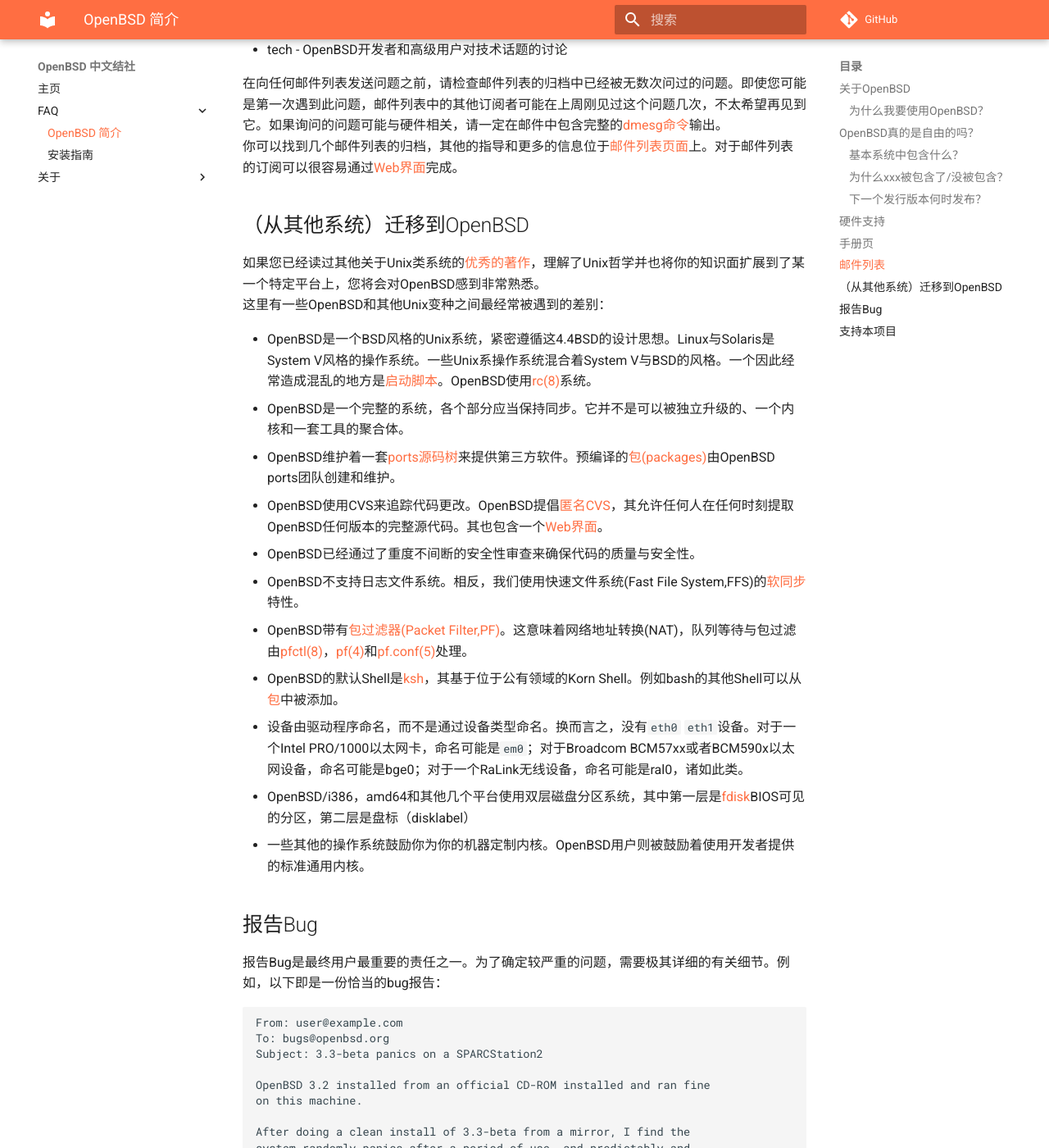
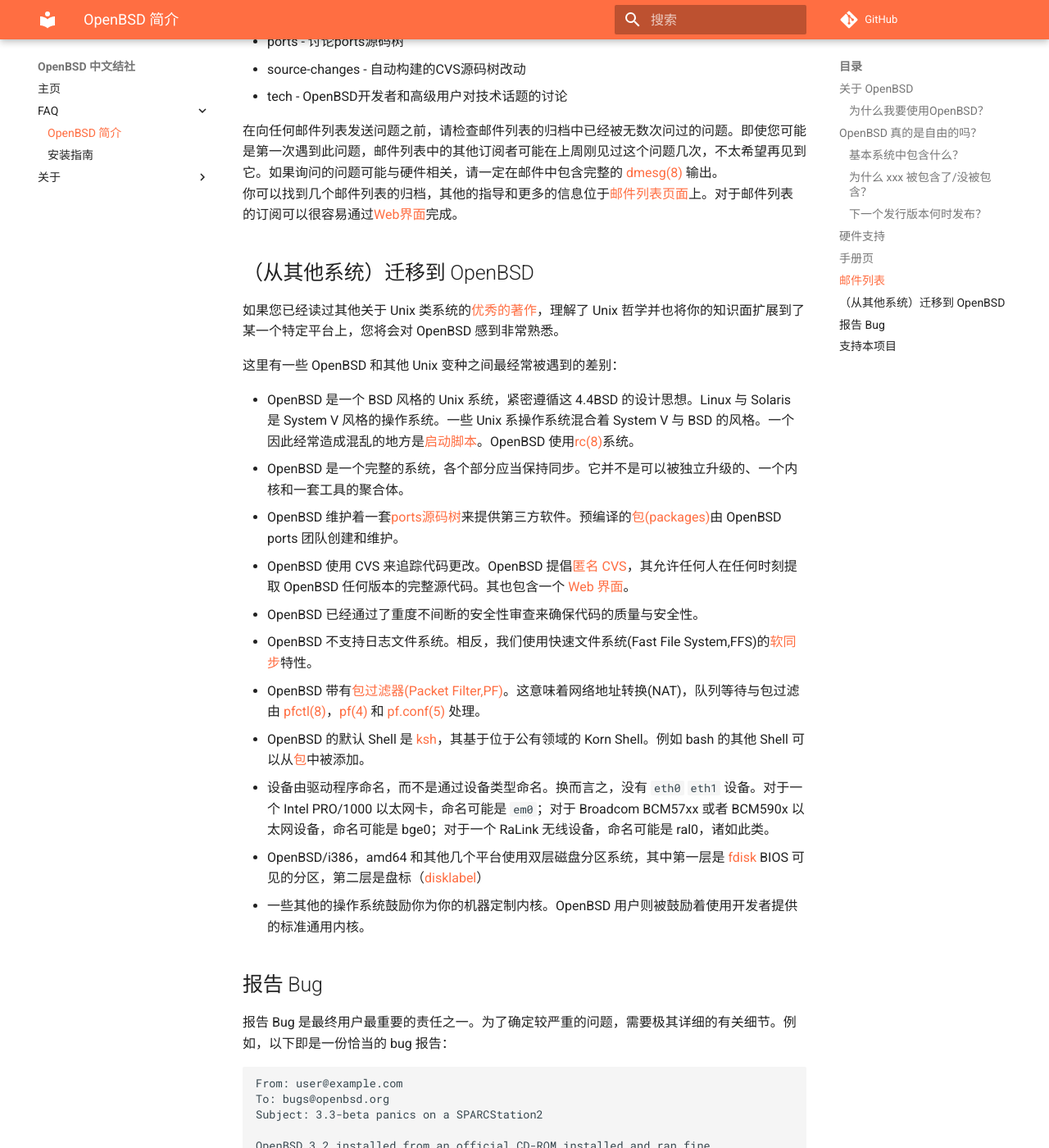
Before and after one commit to openbsd-zh-association/docs-openbsd-zh, an MkDocs documentation site: the page built from docs/openbsd-faq/faq1.md, in a window 1280 px wide and 1400 px high, scrolled down 3699 px. Shown: the whole window at 82% size. Built offline with MkDocs 1.6.1 and Material for MkDocs 9.7.7, drawn with Linux system fonts in a browser that asks for light colours; comment, search, counter and statistics services are not loaded; some of the changed text lies outside the part shown.

Commit message:
Update faq1.md
添加缺失的连接，并修改了排版格式

````diff
--- a/docs/openbsd-faq/faq1.md
+++ b/docs/openbsd-faq/faq1.md
@@ -66,19 +74,20 @@
 - [hier(7)](https://man.openbsd.org/hier) - 文件系统的结构
 - [man(1)](https://man.openbsd.org/man) - 显示手册页
 - [adduser(8)](https://man.openbsd.org/adduser) 以及 [rmuser(8)](https://man.openbsd.org/rmuser) - 添加和移除新用户
-- [reboot(8)](https://man.openbsd.org/reboot),[halt(8)](https://man.openbsd.org/halt) 以及 [shutdown(8)](https://man.openbsd.org/shutdown) 停止和重启系统
+- [reboot(8)](https://man.openbsd.org/reboot), [halt(8)](https://man.openbsd.org/halt) 以及 [shutdown(8)](https://man.openbsd.org/shutdown) 停止和重启系统
 - [syspatch(8)](https://man.openbsd.org/syspatch) - 应用安全和可靠性更新
-- [sysupgrade(8)](https://man.openbsd.org/sysupgrade) - 更新到下一个OpenBSD发行版或者一个更新的快照版
+- [sysupgrade(8)](https://man.openbsd.org/sysupgrade) - 更新到下一个 OpenBSD 发行版或者一个更新的快照版
 - [dmesg(8)](https://man.openbsd.org/dmesg) - 重新显示内核启动信息
 - [doas(1)](https://man.openbsd.org/doas) - 以另一个用户的身份运行命令
 - [tmux(1)](https://man.openbsd.org/tmux) - 终端复用器
 - [ifconfig(8)](https://man.openbsd.org/ifconfig) - 配置网络接口参数
-- [ftp(1)](https://man.openbsd.org/ftp) - 从网络上下载文件(支持FTP/HTTP/HTTPS协议)
+- [ftp(1)](https://man.openbsd.org/ftp) - 从网络上下载文件(支持 FTP/HTTP/HTTPS 协议)
 - [login.conf(5)](https://man.openbsd.org/login.conf) - 登陆配置文件的格式
-- [sendbug(1)](https://man.openbsd.org/sendbug) - 报告一个你找到的Bug
+- [sendbug(1)](https://man.openbsd.org/sendbug) - 报告一个你找到的 Bug
 
-全部的OpenBSD手册页可以在man.openbsd.org网站或man70.tgz文件中被找到。
-总之，如果您知道一个命令或者手册页的名字，你可以通过运行``man 命令``来阅读它。如果你不知道命令的名字，或者如果``man 命令``没有找到手册页，你可以通过运行``apropos 一些东西``或者``man -k 一些东西``来查找数据库，“一些东西”就是一个很可能在您要查找的手册页标题中出现的单词。
+全部的OpenBSD手册页可以在 [man.openbsd.org](https://man.openbsd.org/) 网站或 `man70.tgz` 文件中被找到。
+
+总之，如果您知道一个命令或者手册页的名字，你可以通过运行 ``man 命令`` 来阅读它。如果你不知道命令的名字，或者如果 ``man 命令`` 没有找到手册页，你可以通过运行 ``apropos 一些东西`` 或者 ``man -k 一些东西`` 来查找数据库，“一些东西”就是一个很可能在您要查找的手册页标题中出现的单词。
 
 ```
 $ apropos "time zone"
@@ -86,7 +95,9 @@
 zdump(8) - time zone dumper
 zic(8) - time zone compiler
 ```
-这些括号里面数字表示该手册页存在的章节。在一些情况下，您可能会遇到分散在不同章节中却有相同标识符的手册页。例如，假设您想要知道cron守护进程的配置文件格式。只要您知道您想要的手册页所在的章节，您可以运行``man n 命令``，其中n是手册章节序号。
+
+这些括号里面数字表示该手册页存在的章节。在一些情况下，您可能会遇到分散在不同章节中却有相同标识符的手册页。例如，假设您想要知道cron守护进程的配置文件格式。只要您知道您想要的手册页所在的章节，您可以运行 ``man n 命令``，其中n是手册章节序号。
+
 ```
 $ man -k cron
 cron(8) - clock daemon
@@ -96,7 +107,7 @@
 ```
 
 ## 邮件列表
-OpenBSD项目包含几个你可以订阅和跟进的邮件列表。比较受欢迎的邮件列表有：
+OpenBSD 项目包含几个你可以订阅和跟进的邮件列表。比较受欢迎的邮件列表有：
 
 - announce - 公告和安全警报
 - bugs - 通过[sendbug(1)](https://man.openbsd.org/sendbug)收到的bug反馈及相关讨论
@@ -105,27 +116,31 @@
 - source-changes - 自动构建的CVS源码树改动
 - tech - OpenBSD开发者和高级用户对技术话题的讨论
 
-在向任何邮件列表发送问题之前，请检查邮件列表的归档中已经被无数次问过的问题。即使您可能是第一次遇到此问题，邮件列表中的其他订阅者可能在上周刚见过这个问题几次，不太希望再见到它。如果询问的问题可能与硬件相关，请一定在邮件中包含完整的[dmesg命令](https://man.openbsd.org/dmesg)输出。
+在向任何邮件列表发送问题之前，请检查邮件列表的归档中已经被无数次问过的问题。即使您可能是第一次遇到此问题，邮件列表中的其他订阅者可能在上周刚见过这个问题几次，不太希望再见到它。如果询问的问题可能与硬件相关，请一定在邮件中包含完整的 [dmesg(8)](https://man.openbsd.org/dmesg) 输出。
 你可以找到几个邮件列表的归档，其他的指导和更多的信息位于[邮件列表页面](https://www.openbsd.org/mail.html)上。对于邮件列表的订阅可以很容易通过[Web界面](https://lists.openbsd.org/)完成。
 
-## （从其他系统）迁移到OpenBSD
-如果您已经读过其他关于Unix类系统的[优秀的著作](https://www.openbsd.org/books.html)，理解了Unix哲学并也将你的知识面扩展到了某一个特定平台上，您将会对OpenBSD感到非常熟悉。
-这里有一些OpenBSD和其他Unix变种之间最经常被遇到的差别：
+## （从其他系统）迁移到 OpenBSD
 
-- OpenBSD是一个BSD风格的Unix系统，紧密遵循这4.4BSD的设计思想。Linux与Solaris是System V风格的操作系统。一些Unix系操作系统混合着System V与BSD的风格。一个因此经常造成混乱的地方是[启动脚本](https://www.openbsd.org/faq/faq10.html#rc)。OpenBSD使用[rc(8)](https://man.openbsd.org/rc)系统。
-- OpenBSD是一个完整的系统，各个部分应当保持同步。它并不是可以被独立升级的、一个内核和一套工具的聚合体。
-- OpenBSD维护着一套[ports源码树](https://www.openbsd.org/faq/ports/index.html)来提供第三方软件。预编译的[包(packages)](https://www.openbsd.org/faq/faq15.html)由OpenBSD ports团队创建和维护。
-- OpenBSD使用CVS来追踪代码更改。OpenBSD提倡[匿名CVS](https://www.openbsd.org/anoncvs.html)，其允许任何人在任何时刻提取OpenBSD任何版本的完整源代码。其也包含一个[Web界面](https://cvsweb.openbsd.org/)。
-- OpenBSD已经通过了重度不间断的安全性审查来确保代码的质量与安全性。
-- OpenBSD不支持日志文件系统。相反，我们使用快速文件系统(Fast File System,FFS)的[软同步](https://www.openbsd.org/faq/faq14.html#SoftUpdates)特性。
-- OpenBSD带有[包过滤器(Packet Filter,PF)](https://www.openbsd.org/faq/pf/index.html)。这意味着网络地址转换(NAT)，队列等待与包过滤由[pfctl(8)](https://man.openbsd.org/pfctl)，[pf(4)](https://man.openbsd.org/pf)和[pf.conf(5)](https://man.openbsd.org/pf.conf)处理。
-- OpenBSD的默认Shell是[ksh](https://man.openbsd.org/ksh)，其基于位于公有领域的Korn Shell。例如bash的其他Shell可以从[包](https://www.openbsd.org/faq/faq15.html)中被添加。
-- 设备由驱动程序命名，而不是通过设备类型命名。换而言之，没有``eth0`` ``eth1``设备。对于一个Intel PRO/1000以太网卡，命名可能是``em0``；对于Broadcom BCM57xx或者BCM590x以太网设备，命名可能是bge0；对于一个RaLink无线设备，命名可能是ral0，诸如此类。
-- OpenBSD/i386，amd64和其他几个平台使用双层磁盘分区系统，其中第一层是[fdisk](https://www.openbsd.org/faq/faq14.html#fdisk)BIOS可见的分区，第二层是盘标（disklabel）
-- 一些其他的操作系统鼓励你为你的机器定制内核。OpenBSD用户则被鼓励着使用开发者提供的标准通用内核。
+如果您已经读过其他关于 Unix 类系统的[优秀的著作](https://www.openbsd.org/books.html)，理解了 Unix 哲学并也将你的知识面扩展到了某一个特定平台上，您将会对 OpenBSD 感到非常熟悉。
 
-## 报告Bug
-报告Bug是最终用户最重要的责任之一。为了确定较严重的问题，需要极其详细的有关细节。例如，以下即是一份恰当的bug报告：
+这里有一些 OpenBSD 和其他 Unix 变种之间最经常被遇到的差别：
+
+- OpenBSD 是一个 BSD 风格的 Unix 系统，紧密遵循这 4.4BSD 的设计思想。Linux 与 Solaris 是 System V 风格的操作系统。一些 Unix 系操作系统混合着 System V 与 BSD 的风格。一个因此经常造成混乱的地方是[启动脚本](https://www.openbsd.org/faq/faq10.html#rc)。OpenBSD 使用[rc(8)](https://man.openbsd.org/rc)系统。
+- OpenBSD 是一个完整的系统，各个部分应当保持同步。它并不是可以被独立升级的、一个内核和一套工具的聚合体。
+- OpenBSD 维护着一套[ports源码树](https://www.openbsd.org/faq/ports/index.html)来提供第三方软件。预编译的[包(packages)](https://www.openbsd.org/faq/faq15.html)由 OpenBSD ports 团队创建和维护。
+- OpenBSD 使用 CVS 来追踪代码更改。OpenBSD 提倡[匿名 CVS](https://www.openbsd.org/anoncvs.html)，其允许任何人在任何时刻提取 OpenBSD 任何版本的完整源代码。其也包含一个 [Web 界面](https://cvsweb.openbsd.org/)。
+- OpenBSD 已经通过了重度不间断的安全性审查来确保代码的质量与安全性。
+- OpenBSD 不支持日志文件系统。相反，我们使用快速文件系统(Fast File System,FFS)的[软同步](https://www.openbsd.org/faq/faq14.html#SoftUpdates)特性。
+- OpenBSD 带有[包过滤器(Packet Filter,PF)](https://www.openbsd.org/faq/pf/index.html)。这意味着网络地址转换(NAT)，队列等待与包过滤由 [pfctl(8)](https://man.openbsd.org/pfctl)，[pf(4)](https://man.openbsd.org/pf) 和 [pf.conf(5)](https://man.openbsd.org/pf.conf) 处理。
+- OpenBSD 的默认 Shell 是 [ksh](https://man.openbsd.org/ksh)，其基于位于公有领域的 Korn Shell。例如 bash 的其他 Shell 可以从[包](https://www.openbsd.org/faq/faq15.html)中被添加。
+- 设备由驱动程序命名，而不是通过设备类型命名。换而言之，没有 ``eth0`` ``eth1`` 设备。对于一个 Intel PRO/1000 以太网卡，命名可能是 ``em0``；对于 Broadcom BCM57xx 或者 BCM590x 以太网设备，命名可能是 bge0；对于一个 RaLink 无线设备，命名可能是 ral0，诸如此类。
+- OpenBSD/i386，amd64 和其他几个平台使用双层磁盘分区系统，其中第一层是 [fdisk](https://www.openbsd.org/faq/faq14.html#fdisk) BIOS 可见的分区，第二层是盘标（[disklabel](https://www.openbsd.org/faq/faq14.html#disklabel)）
+- 一些其他的操作系统鼓励你为你的机器定制内核。OpenBSD 用户则被鼓励着使用开发者提供的标准通用内核。
+
+## 报告 Bug
+
+报告 Bug 是最终用户最重要的责任之一。为了确定较严重的问题，需要极其详细的有关细节。例如，以下即是一份恰当的 bug 报告：
+
 ```
 From: user@example.com
 To: bugs@openbsd.org
````
Also changed, not shown: other parts of docs/openbsd-faq/faq1.md (+47 -35 lines).
